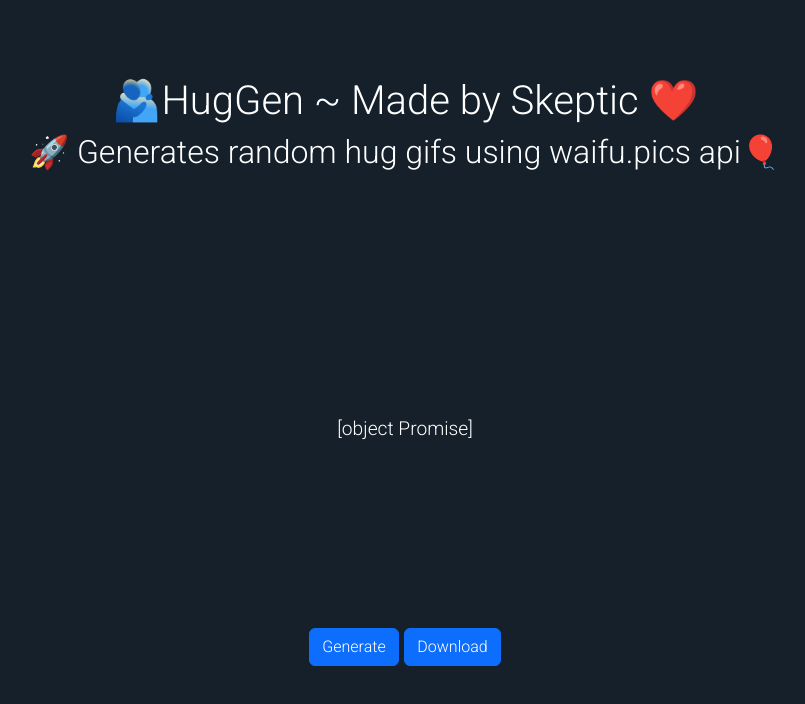
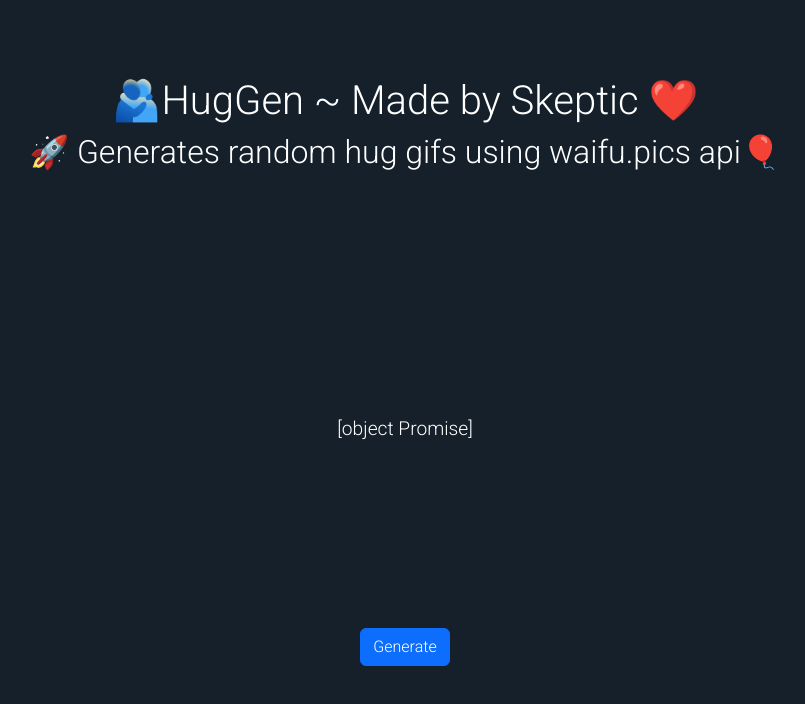
Before and after one commit to S-keptic/HugGen, a plain HTML site: page index.html in a window 1280 px wide. Shown: the whole page, without its empty margins (235-1040 px from the left). Drawn offline with nearby package versions, Linux system fonts and the light colour scheme; no server answers.

Commit message:
Update index.html

```diff
--- a/index.html
+++ b/index.html
@@ -21,7 +21,6 @@
 
         <div id="btns">
         <button id="btn" type="button" class="btn btn-primary">Generate</button>
-     <button id="btn2" type="button" class="btn btn-primary" type="submit" onclick=window.open(down.toString())>Download</button>
     </div>
 
   </div>
```
